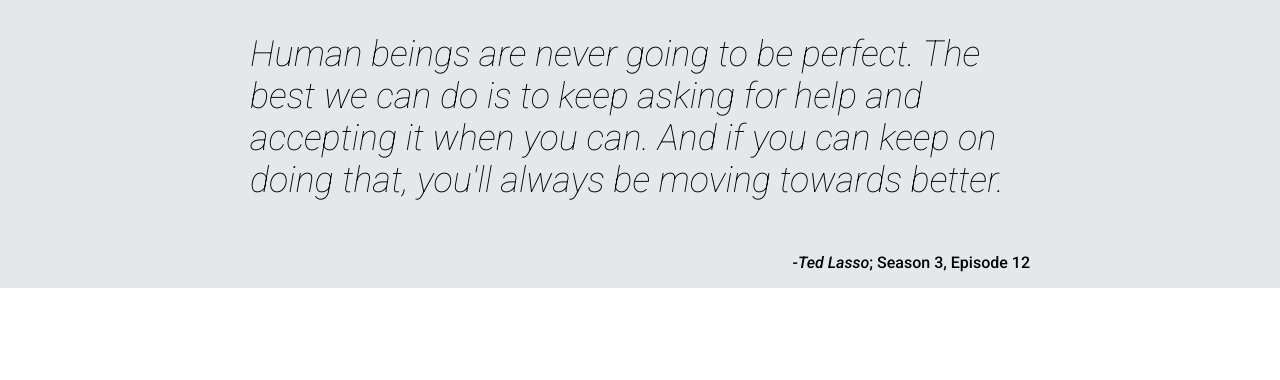
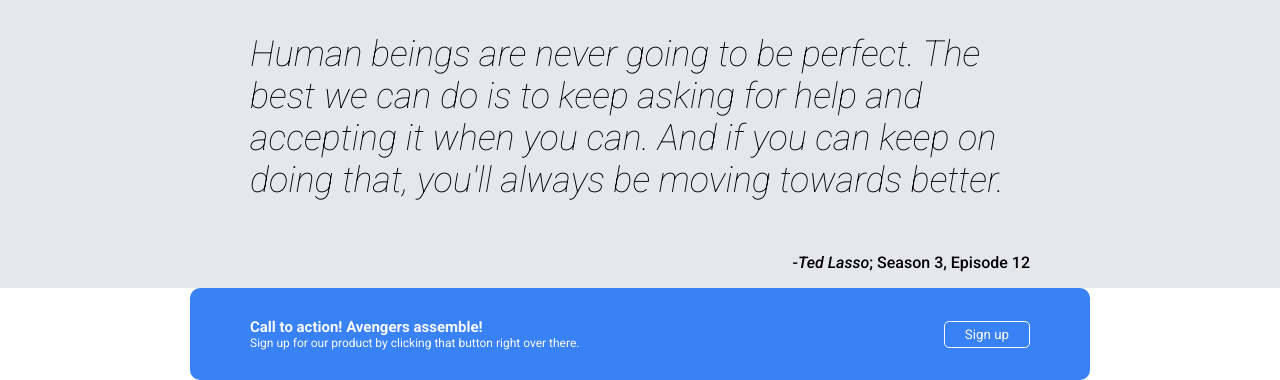
Before and after one commit to mpedone/odin-landing-page, a plain HTML site: page index.html in a window 1280 px wide. Shown: the part 611-991 px from the top of the page. Before the commit the page ends 899 px from the top, so only its background shows below. Drawn offline with Linux system fonts and the light colour scheme.

Commit message:
Style the call to action section
Styled the div within the main action section div as a blue box with a
div on the left (flex column) and a button on the right. Used padding
to get the spacing, centered the div and button on the cross (vertical)
axis, and spaced evenly on the main axis.

```diff
--- a/index.html
+++ b/index.html
@@ -61,6 +61,16 @@
         </div>
     </div>
 
+    <div class="action">
+        <div class="call">
+            <div class="call-text">
+                <h1>Call to action! Avengers assemble!</h1>
+                <p>Sign up for our product by clicking that button right over there.</p>
+            </div>
+            <button>Sign up</button>
+        </div>
+    </div>
+
     <div class="footer">
 
     </div>
--- a/style.css
+++ b/style.css
@@ -131,15 +131,33 @@ body {
     font-weight: 500;
 }
 
-/*
+.call {
+    box-sizing: border-box;
+    width: 900px;
+    background-color: #3882f6;
+    border-radius: 10px;
+    color: #f9faf8;
+    display: flex;
+    align-items: center;
+    justify-content: space-between;
+    padding: 30px 60px;
+}
 
 
+.call h1 {
+    margin: 0;
+    font-size: 15px;
+}
 
+.call p {
+    margin: 0;
+    font-size: 12px;
+}
 
-
-
-
-.hero-img {
-    width: 900;
-    height: 250px;
-} */
+.call button {
+    border-radius: 5px;
+    padding: 5px 20px;
+    border: 1px solid #f9faf8;
+    background-color: #3882f6;
+    color: #f9faf8;
+}
```
